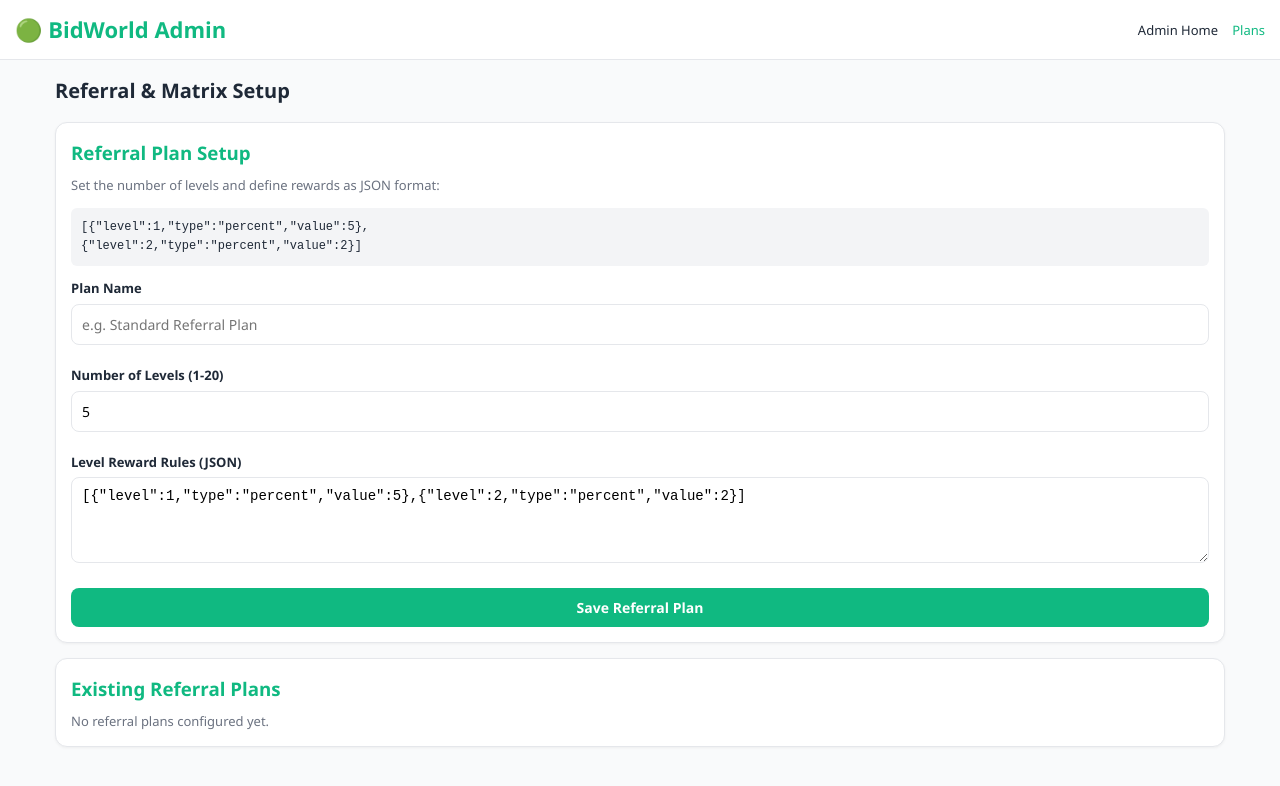
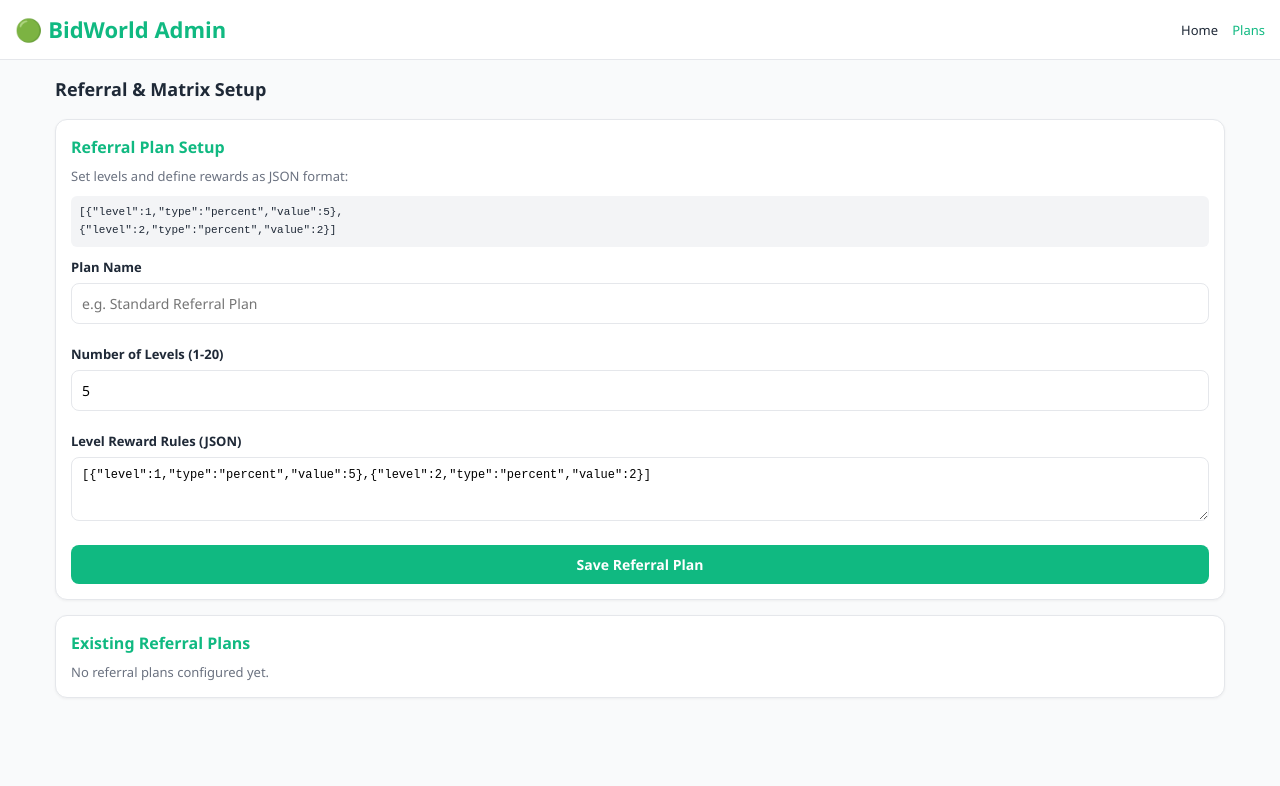
Before and after one commit to kkjan2004/bidworld, a plain HTML site: page plans.html in a window 1280 px wide. Drawn offline with Linux system fonts and the light colour scheme.

Commit message:
Update styles and structure in plans.html

```diff
--- a/plans.html
+++ b/plans.html
@@ -10,17 +10,17 @@
     <header>
         <a href="admin.html" class="logo">🟢 BidWorld Admin</a>
         <nav>
-            <a href="admin.html">Admin Home</a>
+            <a href="admin.html">Home</a>
             <a href="plans.html" class="active">Plans</a>
         </nav>
     </header>
     <div class="container">
-        <h2 style="margin-bottom: 15px; font-size: 20px;">Referral & Matrix Setup</h2>
+        <h2 style="margin-bottom: 15px; font-size: 18px;">Referral & Matrix Setup</h2>
 
         <div class="card">
-            <h3 style="color: var(--primary); margin-bottom: 8px;">Referral Plan Setup</h3>
-            <p style="margin-bottom: 12px;">Set the number of levels and define rewards as JSON format:</p>
-            <div style="background: #F3F4F6; padding: 10px; border-radius: 6px; font-family: monospace; font-size: 12px; margin-bottom: 12px; overflow-x: auto;">
+            <h3 style="color: var(--primary); margin-bottom: 6px; font-size: 16px;">Referral Plan Setup</h3>
+            <p style="margin-bottom: 10px;">Set levels and define rewards as JSON format:</p>
+            <div style="background: #F3F4F6; padding: 8px; border-radius: 6px; font-family: monospace; font-size: 11px; margin-bottom: 10px; overflow-x: auto;">
                 [{"level":1,"type":"percent","value":5},<br>{"level":2,"type":"percent","value":2}]
             </div>
 
@@ -31,13 +31,13 @@
             <input type="number" id="numLevels" value="5" min="1" max="20">
 
             <label>Level Reward Rules (JSON)</label>
-            <textarea id="rewardRules" rows="4" style="font-family: monospace;">[{"level":1,"type":"percent","value":5},{"level":2,"type":"percent","value":2}]</textarea>
+            <textarea id="rewardRules" rows="3" style="font-family: monospace; font-size: 12px;">[{"level":1,"type":"percent","value":5},{"level":2,"type":"percent","value":2}]</textarea>
 
             <button class="btn" style="width: 100%; margin-top: 5px;" onclick="saveReferralPlan()">Save Referral Plan</button>
         </div>
 
         <div class="card">
-            <h3 style="color: var(--primary); margin-bottom: 8px;">Existing Referral Plans</h3>
+            <h3 style="color: var(--primary); margin-bottom: 6px; font-size: 16px;">Existing Referral Plans</h3>
             <p id="existingPlansStatus">No referral plans configured yet.</p>
         </div>
     </div>
```
